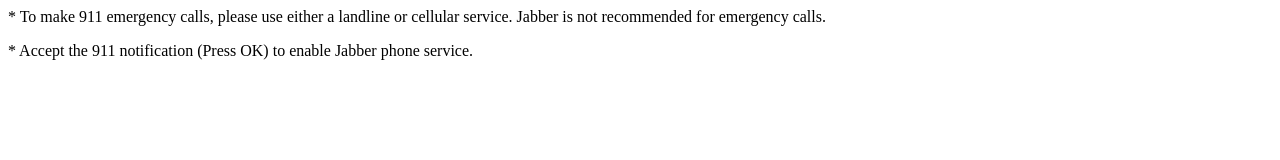
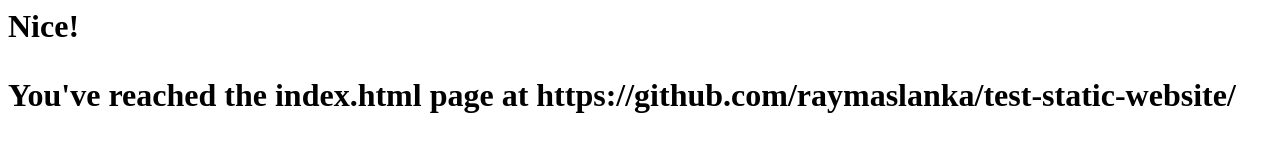
Before and after one commit to raymaslanka/test-static-website, a plain HTML site: page index.html in a window 1280 px wide. Drawn offline with Linux system fonts and the light colour scheme.

Commit message:
Update index.html

```diff
--- a/index.html
+++ b/index.html
@@ -1,9 +1,9 @@
 <html>
 <body>
 
-<p>* To make 911 emergency calls, please use either a landline or cellular service. Jabber is not recommended for emergency calls.</p>
+  <h1>Nice!</p>
 
-<p>* Accept the 911 notification (Press OK) to enable Jabber phone service.</p>
+  <p>You've reached the index.html page at https://github.com/raymaslanka/test-static-website/</p>
 
 </body>
 </html>
```
